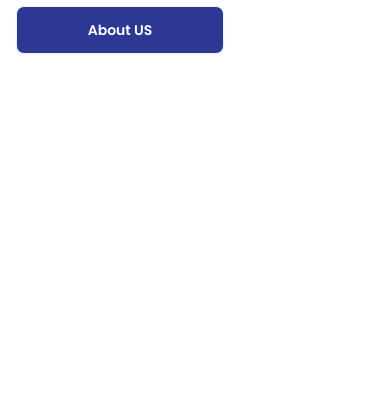
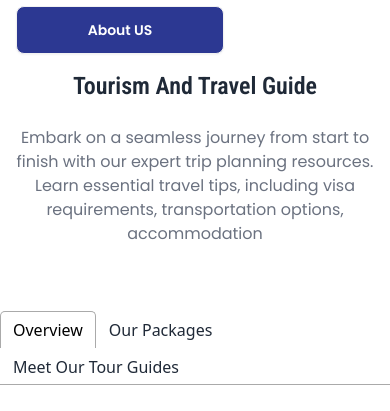
Before and after one commit to adnanalamin/NatureNexus-client, a React (Vite) app: page / in a window 390 px wide. Shown: the part 863-1274 px from the top of the page. Before the commit the page ends 933 px from the top, so only its background shows below. Built offline with nearby package versions, Linux system fonts and the light colour scheme.

Commit message:
Added  Tourism and Travel Guide Section overview and added a video

```diff
--- a/package.json
+++ b/package.json
@@ -16,6 +16,7 @@
     "react-dom": "^18.2.0",
     "react-icons": "^5.2.1",
     "react-router-dom": "^6.23.1",
+    "react-tabs": "^6.0.2",
     "sweetalert2": "^11.11.0"
   },
   "devDependencies": {
--- /dev/null
+++ b/src/Layout/TourismAndGuide/TourismAndGuide.jsx
@@ -0,0 +1,48 @@
+import { Tab, Tabs, TabList, TabPanel } from "react-tabs";
+import "react-tabs/style/react-tabs.css";
+import video from "../../assets/video/video.mp4";
+const TourismAndGuide = () => {
+  return (
+    <div className="lg:max-w-7xl lg:mx-auto">
+      <div>
+        <h1 className="text-2xl font-roboto font-semibold text-center text-gray-800 capitalize lg:text-3xl ">
+          Tourism and Travel Guide
+        </h1>
+
+        <p className="max-w-2xl mx-auto my-6 font-poppins text-center text-gray-500 ">
+          Embark on a seamless journey from start to finish with our expert trip
+          planning resources. Learn essential travel tips, including visa
+          requirements, transportation options, accommodation
+        </p>
+      </div>
+      <div className="mt-16">
+        <Tabs>
+          <div className="flex items-center justify-center">
+            <TabList>
+              <Tab>Overview</Tab>
+              <Tab> Our Packages</Tab>
+              <Tab> Meet Our Tour Guides</Tab>
+            </TabList>
+          </div>
+
+          <TabPanel className="mt-6 ">
+            <h2>
+              <iframe
+                className="md:w-3/5 rounded-lg mx-auto aspect-video ..."
+                src={video}
+              ></iframe>
+            </h2>
+          </TabPanel>
+          <TabPanel>
+            <h2>Any content 2</h2>
+          </TabPanel>
+          <TabPanel>
+            <h2>Any content 2</h2>
+          </TabPanel>
+        </Tabs>
+      </div>
+    </div>
+  );
+};
+
+export default TourismAndGuide;
--- a/src/Pages/Home/Home.jsx
+++ b/src/Pages/Home/Home.jsx
@@ -1,9 +1,11 @@
 import Banner from "../../Layout/Banner/Banner";
+import TourismAndGuide from "../../Layout/TourismAndGuide/TourismAndGuide";
 
 const Home = () => {
   return (
     <div>
         <Banner></Banner>
+        <TourismAndGuide></TourismAndGuide>
     </div>
   );
 };
```
Also changed, not shown: 2 other files (tests, documents, lock files or other folders).
